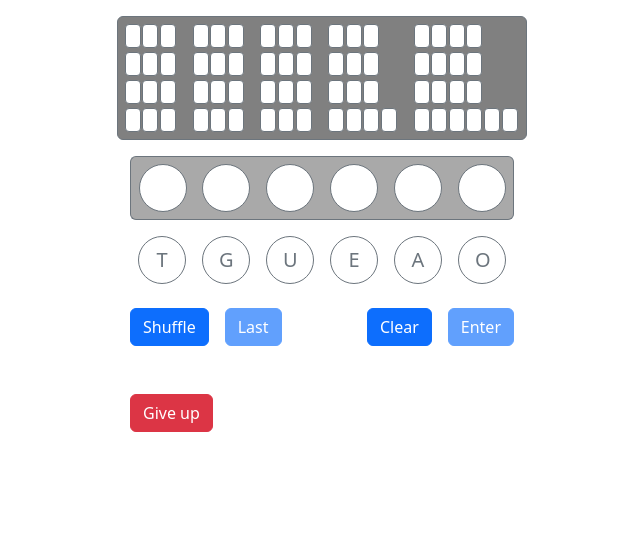
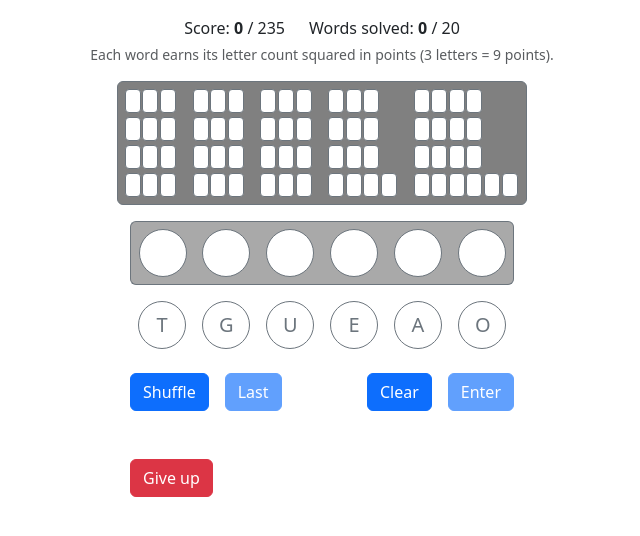
Before and after one commit to AndreasArvidsson/wordplay, a Preact app: page / in a window 1280 px wide. Shown: the top 536 px of the page, without its empty margins (318-958 px from the left). Built offline with nearby package versions, Linux system fonts and the light colour scheme.

Commit message:
Added scoring

```diff
--- a/src/Game.tsx
+++ b/src/Game.tsx
@@ -143,6 +143,30 @@ export function Game({ letters, words, exitGame }: Props): JSX.Element {
         globalThis.addEventListener("keydown", handleKeyDown);
         return () => globalThis.removeEventListener("keydown", handleKeyDown);
     });
+
+    const renderScore = () => {
+        const { score, maxScore, numSolved } = getScores(solvedWords);
+        return (
+            <div className="mb-3">
+                <div
+                    className="d-flex justify-content-center gap-4 mb-1"
+                    role="status"
+                >
+                    <span>
+                        Score: <strong>{score}</strong> / {maxScore}
+                    </span>
+                    <span>
+                        Words solved: <strong>{numSolved}</strong> /{" "}
+                        {solvedWords.length}
+                    </span>
+                </div>
+                <div className="small text-muted">
+                    Each word earns its letter count squared in points (3
+                    letters = 9 points).
+                </div>
+            </div>
+        );
+    };
 
     const renderWords = () => {
         const columnCount = 5;
@@ -293,6 +317,7 @@ export function Game({ letters, words, exitGame }: Props): JSX.Element {
 
     return (
         <div className="text-center">
+            {renderScore()}
             {renderWords()}
             {renderSelected()}
             {renderAvailable()}
@@ -300,6 +325,31 @@ export function Game({ letters, words, exitGame }: Props): JSX.Element {
             {renderGiveUpButton()}
         </div>
     );
+}
+
+function getScores(solvedWords: SolvedWord[]): {
+    score: number;
+    maxScore: number;
+    numSolved: number;
+} {
+    let score = 0;
+    let maxScore = 0;
+    let numSolved = 0;
+
+    for (const sw of solvedWords) {
+        const wordScore = getWordScore(sw.word);
+        maxScore += wordScore;
+        if (sw.isSolved) {
+            score += wordScore;
+            numSolved++;
+        }
+    }
+
+    return { score, maxScore, numSolved };
+}
+
+function getWordScore(word: Word): number {
+    return word.word.length ** 2;
 }
 
 function getDefaultSelected(length: number): (Letter | null)[] {
```
Also changed, not shown: 1 other file (tests, documents, lock files or other folders).
